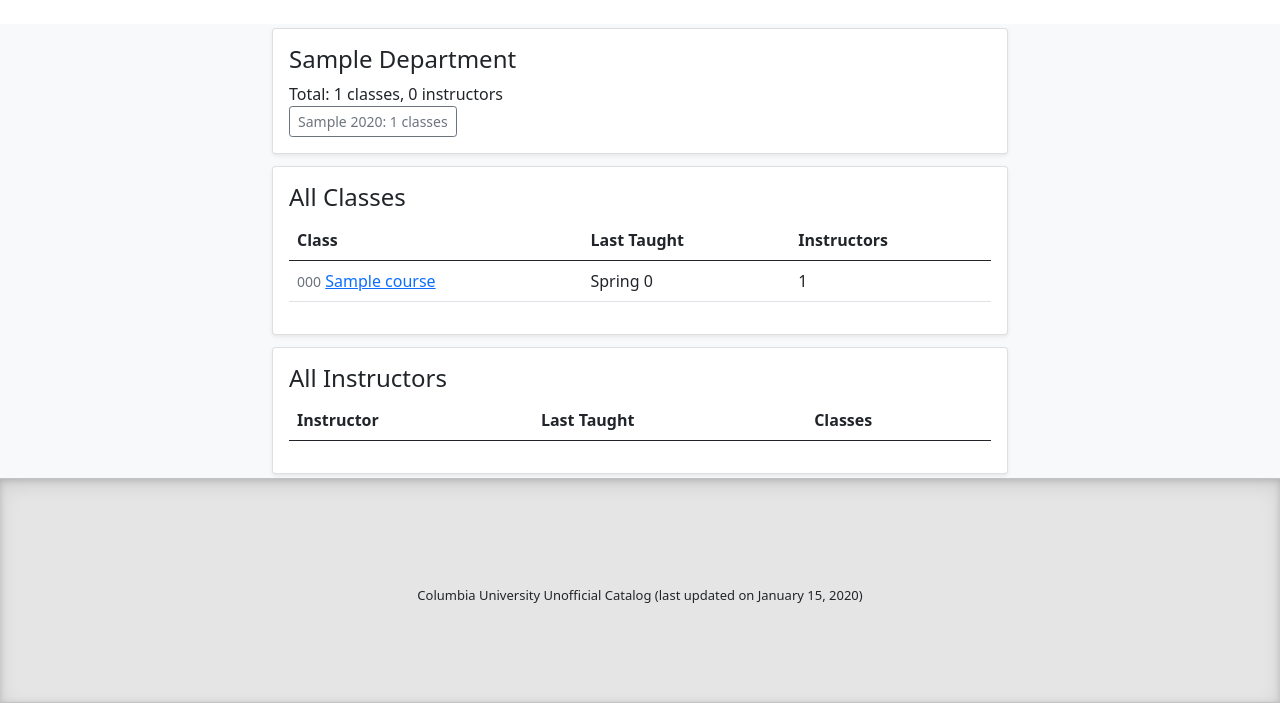
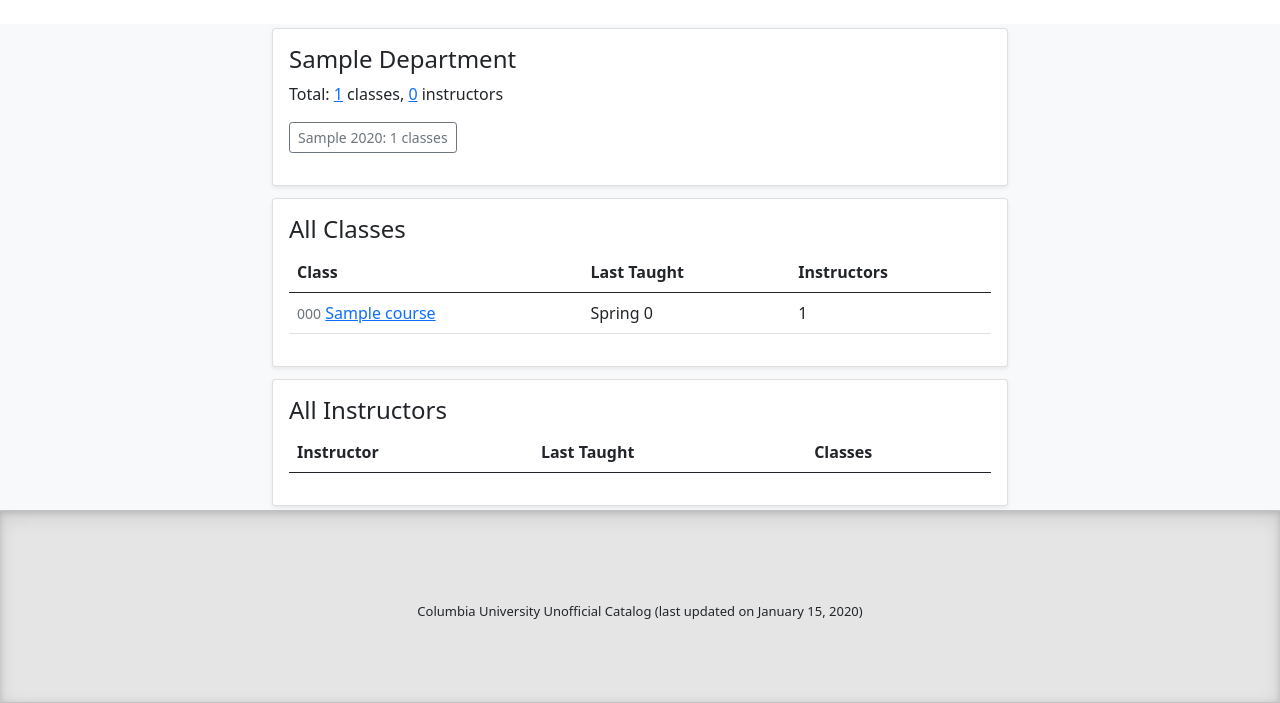
Before and after one commit to soid/peqod, a Django app: a page that uses catalog/courses/templates/department.html in a window 1280 px wide. Shown: the part 97-800 px from the top of the page. Run offline with Django 3.2, Linux system fonts and the light colour scheme; tables that the repository leaves empty hold one stand-in row (values such as "Sample post"); data that the repository does not hold is empty.

Commit message:
department page: links to classes and instructors

```diff
--- a/catalog/courses/templates/department.html
+++ b/catalog/courses/templates/department.html
@@ -12,20 +12,23 @@
                 <div class="card shadow-sm">
                     <div class="card-body">
                         <h4>{{ department }} Department</h4>
-                        Total: {{ classes.count }} classes,
-                        {{ instructors.count }} instructors
+                        <p>
+                            Total: <a href="#classes">{{ classes.count }}</a> classes,
+                            <a href="#instructors">{{ instructors.count }}</a> instructors
+                        </p>
 
-                    <br/>
+                        <p>
                         {% for semester in last_semesters %}
-                            <a href="{% url 'search' %}?dep={{ department }}&term={{ semester.semester }}+{{ semester.year }}" class="btn btn-outline-secondary btn-sm" role="button">
+                            <a href="{% url 'search' %}?dep={{ department|urlencode }}&term={{ semester.semester }}+{{ semester.year }}" class="btn btn-outline-secondary btn-sm" role="button">
                                 {{ semester.semester }} {{ semester.year }}: {{ semester.count_classes }} classes
                             </a>
                         {% endfor %}
+                        </p>
                     </div>
                 </div>
             </div>
         </div>
-        <div class="row" style="margin-top: 12px;">
+        <div id="classes" class="row" style="margin-top: 12px;">
             <div class="col-md-2"></div>
             <div class="col-md-8">
                 <div class="card shadow-sm">
@@ -61,7 +64,7 @@
             </div>
         </div>
 
-        <div class="row" style="margin-top: 12px;">
+        <div id="instructors" class="row" style="margin-top: 12px;">
             <div class="col-md-2"></div>
             <div class="col-md-8">
 {#                Instructors#}
```
